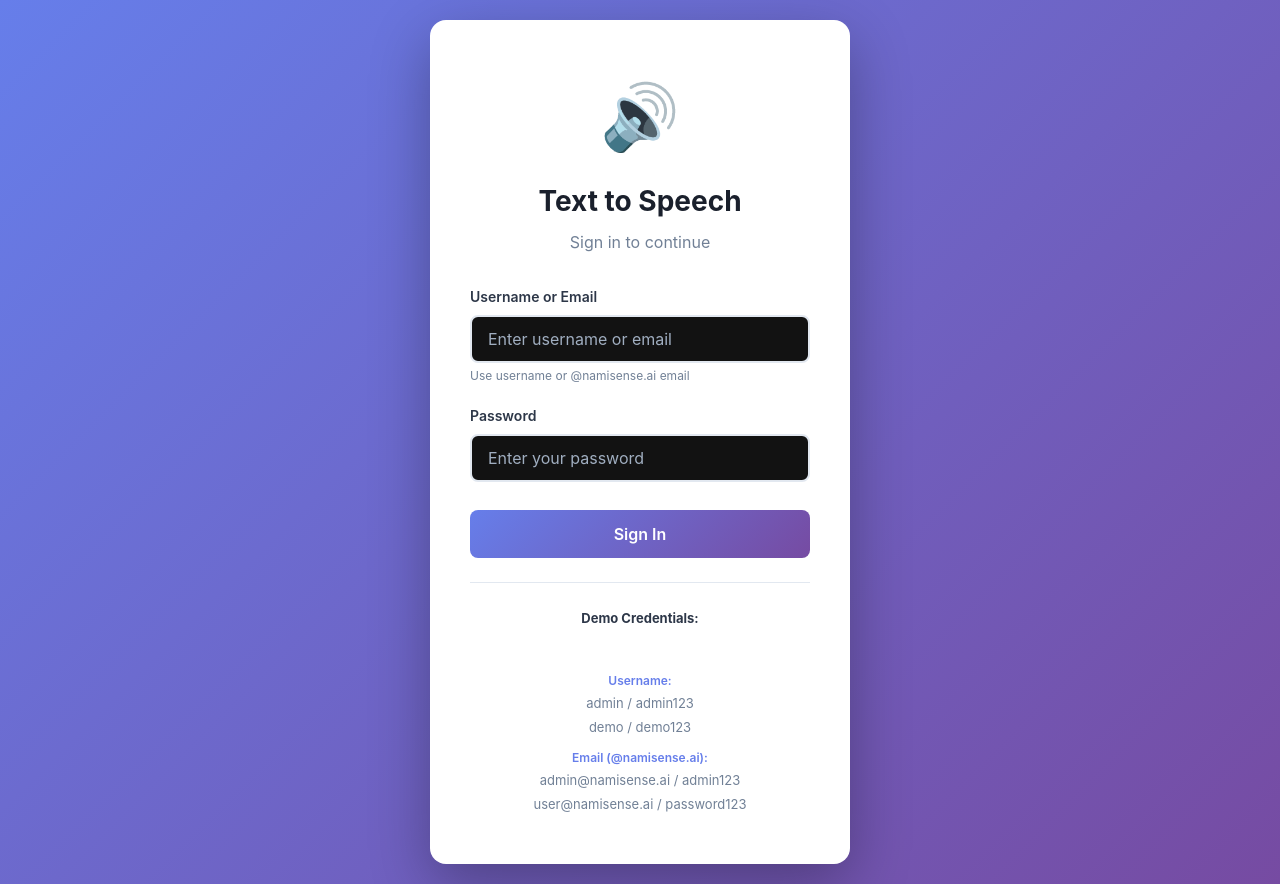
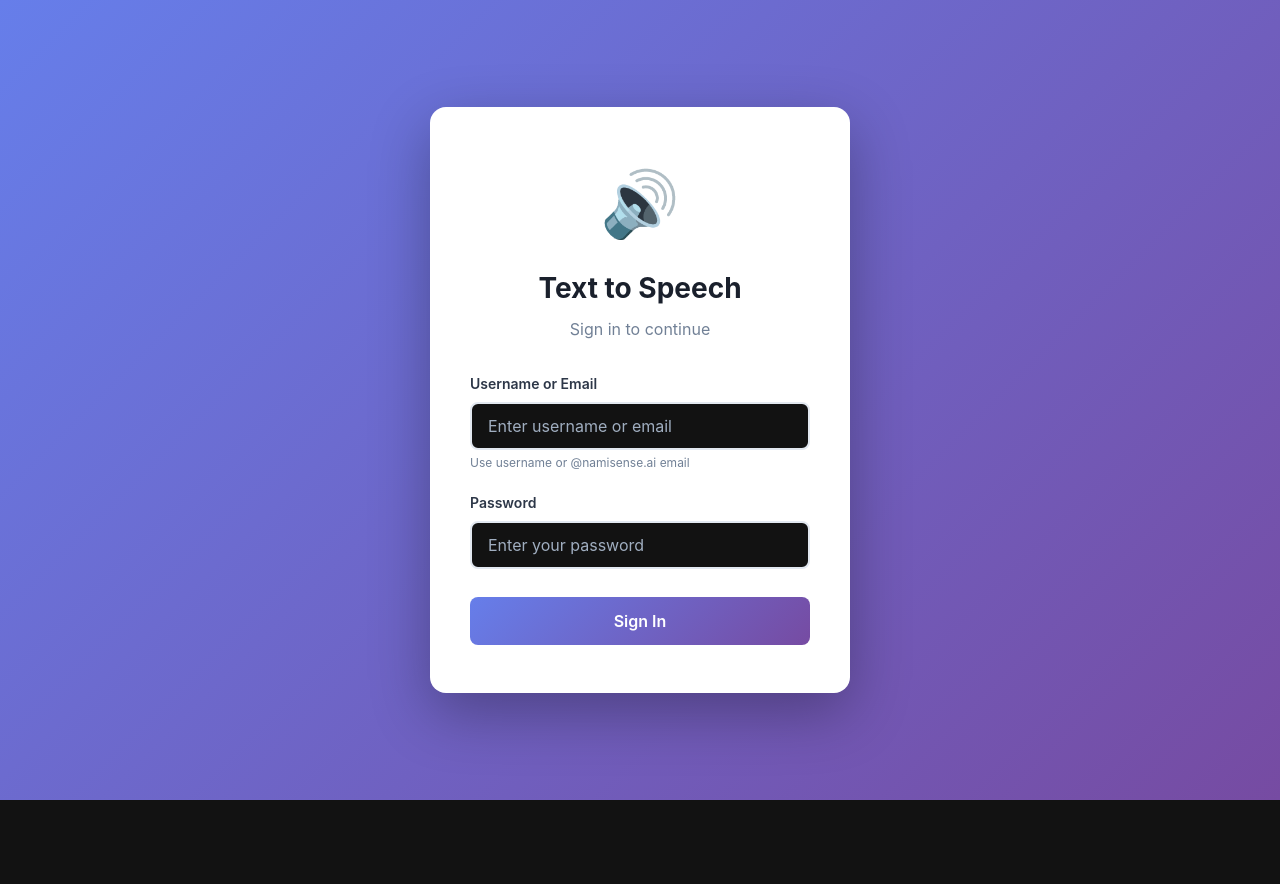
Before and after one commit to dunghoang369/tts-demo, a React (Vite) app: page / in a window 1280 px wide. After the commit the page ends 800 px from the top, so only its background shows below. Built offline with nearby package versions, Linux system fonts and the light colour scheme.

Commit message:
remove credentials

```diff
--- a/src/components/Login.jsx
+++ b/src/components/Login.jsx
@@ -87,7 +87,7 @@
           </button>
         </form>
 
-        <div className="login-footer">
+        {/* <div className="login-footer">
           <p className="demo-credentials">
             <strong>Demo Credentials:</strong><br />
             <span className="credential-section">Username:</span><br />
@@ -97,7 +97,7 @@
             admin@namisense.ai / admin123<br />
             user@namisense.ai / password123
           </p>
-        </div>
+        </div> */}
       </div>
     </div>
   );
```
